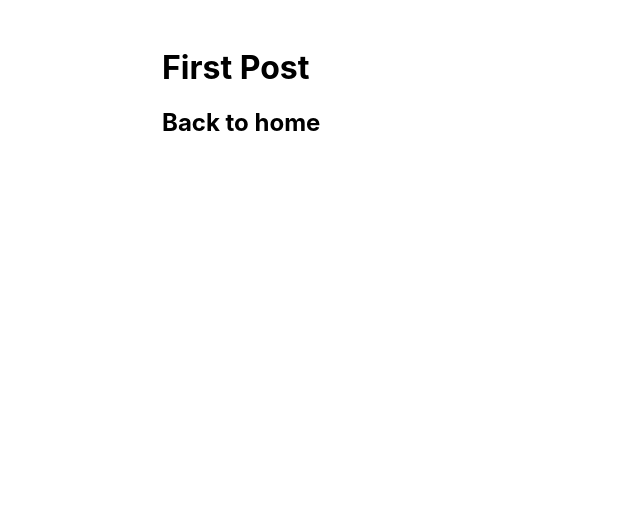
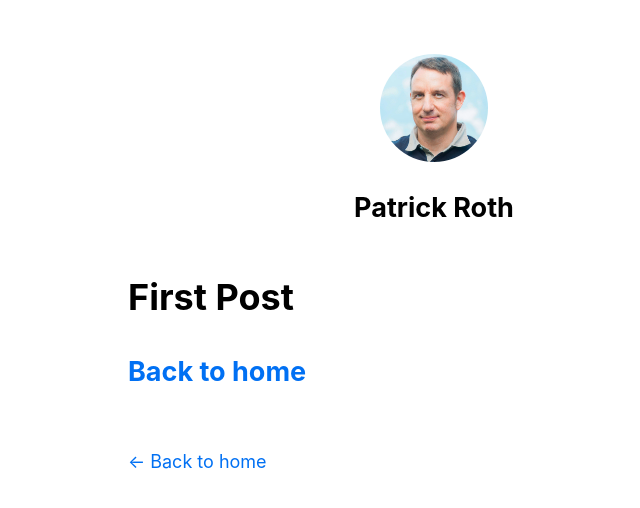
Before and after one commit to patrockcom/next-blog, a Next.js app: page /posts/first-post in a window 1280 px wide. Shown: the top 508 px of the page, without its empty margins (206-846 px from the left). Built offline with nearby package versions, Linux system fonts and the light colour scheme.

Commit message:
Pre-rendering and Data Fetching

```diff
--- a/components/layout.js
+++ b/components/layout.js
@@ -1,5 +1,73 @@
+import Head from 'next/head'
+import Image from 'next/image'
 import styles from './layout.module.css'
+import utilStyles from '../styles/utils.module.css'
+import Link from 'next/link'
 
-export default function Layout({ children }) {
-    return <div className={styles.container}>{children}</div>
+const name = 'Patrick Roth'
+export const siteTitle = 'Next.js Sample Website'
+
+export default function Layout({ children, home }) {
+  return (
+    <div className={styles.container}>
+      <Head>
+        <link rel="icon" href="/favicon.ico" />
+        <meta
+          name="description"
+          content="Learn how to build a personal website using Next.js"
+        />
+        <meta
+          property="og:image"
+          content={`https://og-image.vercel.app/${encodeURI(
+            siteTitle
+          )}.png?theme=light&md=0&fontSize=75px&images=https%3A%2F%2Fassets.vercel.com%2Fimage%2Fupload%2Ffront%2Fassets%2Fdesign%2Fnextjs-black-logo.svg`}
+        />
+        <meta name="og:title" content={siteTitle} />
+        <meta name="twitter:card" content="summary_large_image" />
+      </Head>
+      <header className={styles.header}>
+        {home ? (
+          <>
+            <Image
+              priority
+              src="/images/profile.jpg"
+              className={utilStyles.borderCircle}
+              height={144}
+              width={144}
+              alt={name}
+            />
+            <h1 className={utilStyles.heading2Xl}>{name}</h1>
+          </>
+        ) : (
+          <>
+            <Link href="/">
+              <a>
+                <Image
+                  priority
+                  src="/images/profile.jpg"
+                  className={utilStyles.borderCircle}
+                  height={108}
+                  width={108}
+                  alt={name}
+                />
+              </a>
+            </Link>
+            <h2 className={utilStyles.headingLg}>
+              <Link href="/">
+                <a className={utilStyles.colorInherit}>{name}</a>
+              </Link>
+            </h2>
+          </>
+        )}
+      </header>
+      <main>{children}</main>
+      {!home && (
+        <div className={styles.backToHome}>
+          <Link href="/">
+            <a>← Back to home</a>
+          </Link>
+        </div>
+      )}
+    </div>
+  )
 }
--- a/components/layout.module.css
+++ b/components/layout.module.css
@@ -3,3 +3,13 @@
     padding: 0 1rem;
     margin: 3rem auto 6rem;
   }
+
+  .header {
+    display: flex;
+    flex-direction: column;
+    align-items: center;
+  }
+
+  .backToHome {
+    margin: 3rem 0 0;
+  }
--- a/package.json
+++ b/package.json
@@ -8,6 +8,7 @@
     "start": "next start"
   },
   "dependencies": {
+    "gray-matter": "^4.0.3",
     "next": "10.2.3",
     "react": "17.0.2",
     "react-dom": "17.0.2"
--- a/styles/globals.css
+++ b/styles/globals.css
@@ -2,15 +2,26 @@
 body {
   padding: 0;
   margin: 0;
-  font-family: -apple-system, BlinkMacSystemFont, Segoe UI, Roboto, Oxygen,
-    Ubuntu, Cantarell, Fira Sans, Droid Sans, Helvetica Neue, sans-serif;
-}
-
-a {
-  color: inherit;
-  text-decoration: none;
+  font-family: -apple-system, BlinkMacSystemFont, Segoe UI, Roboto, Oxygen, Ubuntu,
+    Cantarell, Fira Sans, Droid Sans, Helvetica Neue, sans-serif;
+  line-height: 1.6;
+  font-size: 18px;
 }
 
 * {
   box-sizing: border-box;
 }
+
+a {
+  color: #0070f3;
+  text-decoration: none;
+}
+
+a:hover {
+  text-decoration: underline;
+}
+
+img {
+  max-width: 100%;
+  display: block;
+}
--- /dev/null
+++ b/styles/utils.module.css
@@ -0,0 +1,88 @@
+.heading2XL {
+    font-size: 2.5rem;
+    line-height: 1.2;
+    font-weight: 800;
+    letter-spacing: -0.05rem;
+    margin: 1rem 0;
+}
+
+.headingXL {
+    font-size: 2rem;
+    line-height: 1.3;
+    font-weight: 800;
+    letter-spacing: -0.05rem;
+    margin: 1rem 0;
+}
+
+.headingLG {
+    font-size: 1.5rem;
+    line-height: 1.4;
+    margin: 1rem 0;
+}
+
+.headingMD {
+    font-size: 1.2rem;
+    line-height: 1.5;
+    margin: 1rem 0;
+}
+
+.borderCircle {
+    border-radius: 99px;
+}
+
+.colorInherit {
+    color: inherit;
+}
+
+.heading2Xl {
+    font-size: 2.5rem;
+    line-height: 1.2;
+    font-weight: 800;
+    letter-spacing: -0.05rem;
+    margin: 1rem 0;
+  }
+
+  .headingXl {
+    font-size: 2rem;
+    line-height: 1.3;
+    font-weight: 800;
+    letter-spacing: -0.05rem;
+    margin: 1rem 0;
+  }
+
+  .headingLg {
+    font-size: 1.5rem;
+    line-height: 1.4;
+    margin: 1rem 0;
+  }
+
+  .headingMd {
+    font-size: 1.2rem;
+    line-height: 1.5;
+  }
+
+  .borderCircle {
+    border-radius: 9999px;
+  }
+
+  .colorInherit {
+    color: inherit;
+  }
+
+  .padding1px {
+    padding-top: 1px;
+  }
+
+  .list {
+    list-style: none;
+    padding: 0;
+    margin: 0;
+  }
+
+  .listItem {
+    margin: 0 0 1.25rem;
+  }
+
+  .lightText {
+    color: #666;
+  }
```
Also changed, not shown: lib/posts.js (added, +35 -0 lines), pages/index.js (+36 -65 lines), posts/pre-rendering.md (added, +11 -0 lines), posts/ssg-ssr.md (added, +19 -0 lines), public/images/profile.jpg, 1 other file (tests, documents, lock files or other folders).
